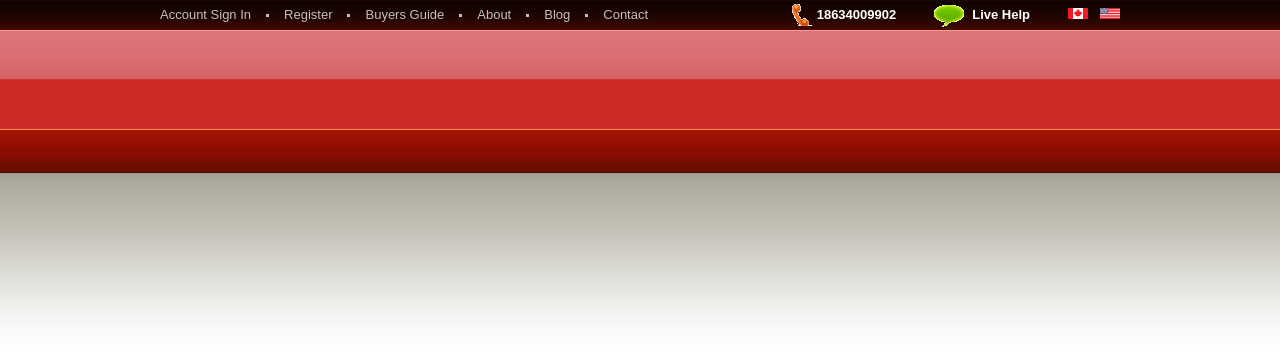
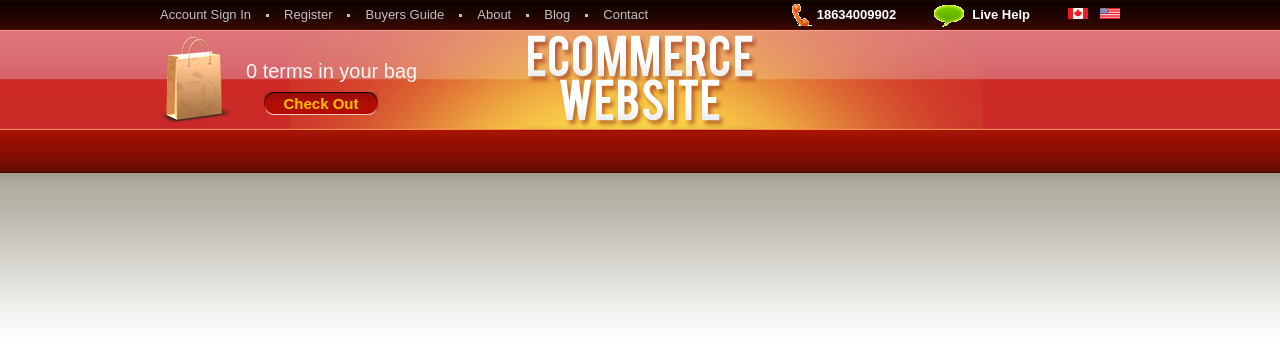
Before and after one commit to liupeilink/MyPage, a plain HTML site: page index.html in a window 1280 px wide. Drawn offline with Linux system fonts and the light colour scheme.

Commit message:
div header left mid

```diff
--- a/index.html
+++ b/index.html
@@ -24,7 +24,21 @@
         <li><a href="#"><img src="images/usa.gif" alt="2" title="USA" /></a></li>
     </ul>
 </div>
-<div id="header"></div>
+<div id="header">
+	<div id="shopping">
+    	<p>0 terms in your bag</p>
+        <a href="#">Check Out</a>
+    </div>
+    <h1 title="Ecommerce Website">
+    	<a href="#"><img src="images/header_logo.png" /></a>
+    </h1>
+    <div class="search">
+    	<form action="">
+        	<input type="text" />
+            <input type="submit" value="" />
+        </form>
+    </div>
+</div>
 <ul id="nav"></ul>
 <div id="content"></div>
 <div id="footer"></div>
--- a/style/css.css
+++ b/style/css.css
@@ -26,3 +26,14 @@ body { background:#fff url(../images/body_bg.png) repeat-x; }
 .top_bar .help { background:url(../images/top_ico.gif) no-repeat 0 -46px; padding:0 38px;}
 .top_bar .help a { color:#fff; }
 .top_bar .space { margin-right:12px; }
+
+
+#header { background:url(../images/header-decr.png) no-repeat 130px 0; width:960px; height:100px; margin:0 auto; position:relative;}
+#shopping {width:245px; height:100px; background:url(../images/header_bg.png) no-repeat; }
+#shopping p {font-size:20px; color:#f7f7f7; position:absolute; top:30px; left:86px;}
+#shopping a {display:block; width:114px;height:23px; position:absolute; top:62px; left:104px; font-size:15px; color:#ffc200; background:url(../images/header_bg.png) no-repeat 0 -103px; text-align:center; line-height:24px; text-decoration:none; font-weight:bold; }
+#shopping a:hover {color:#fff200;}
+
+#header h1 {position:absolute; margin-left:50%; left:-119px; top:0; }
+
+#header .search {display:none;}
```
Also changed, not shown: images/header-decr.png (added), images/header_bg.png (added), images/header_logo.png (added).
